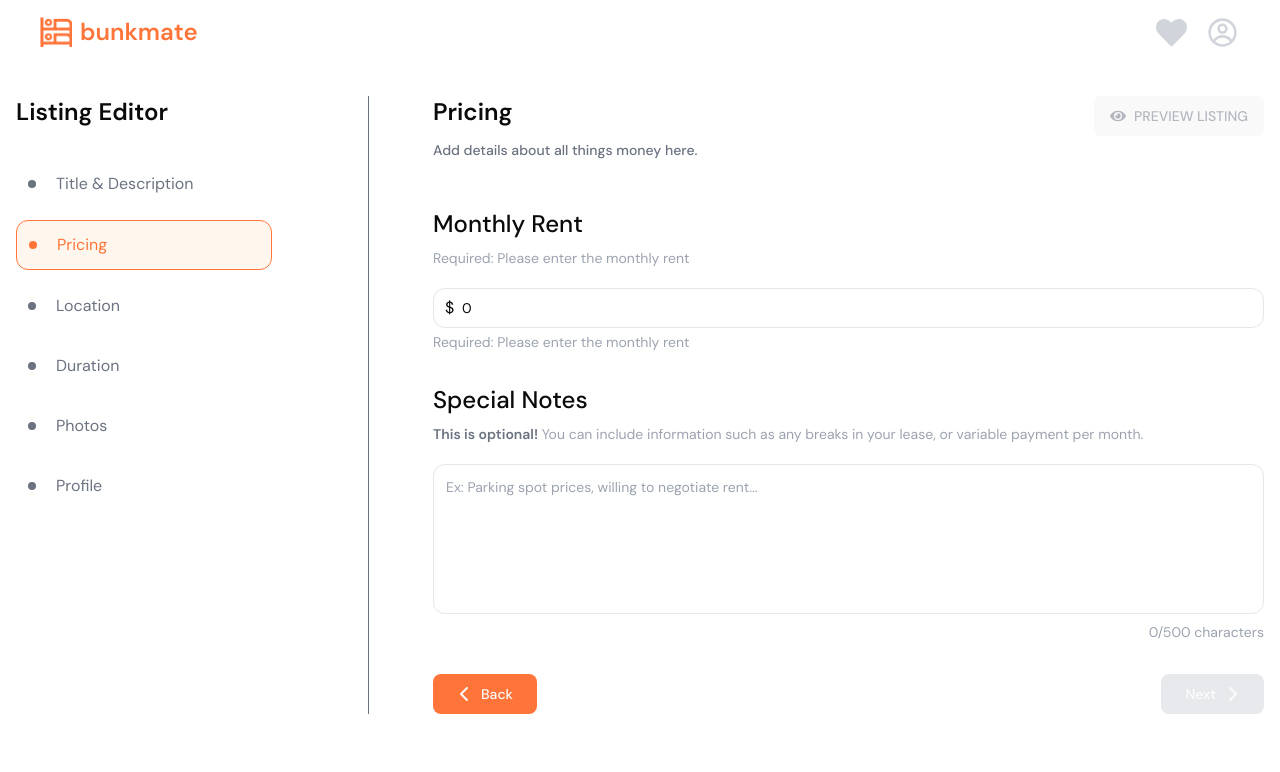
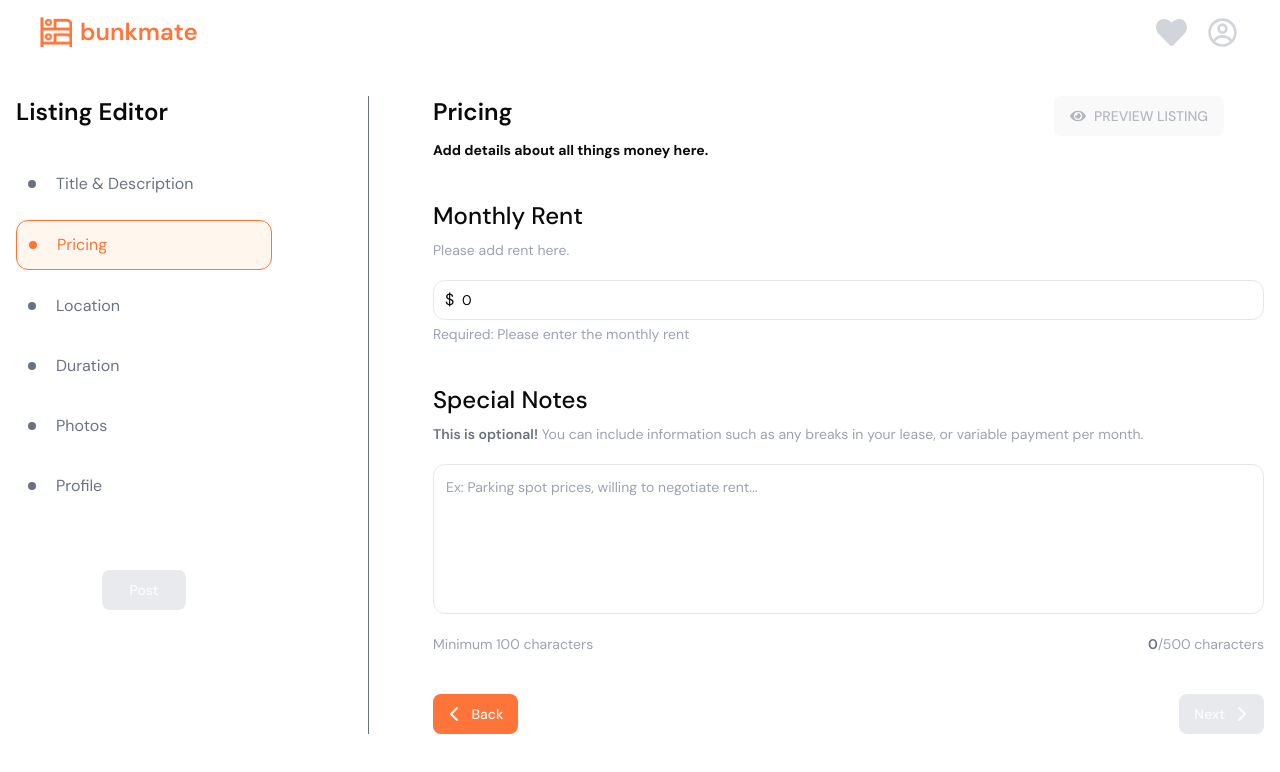
Before and after one commit to rice-apps/bunkmate-but-better, a Next.js app: page /post-a-listing in a window 1280 px wide. Both pictures are taken after a click on the element "Pricing". Shown: the top 772 px of the page. Built offline with nearby package versions, Linux system fonts and the light colour scheme.

Commit message:
latest styling changes - styling still in progress

```diff
--- a/app/post-a-listing/Duration.tsx
+++ b/app/post-a-listing/Duration.tsx
@@ -43,17 +43,16 @@ const Duration = ({
   };
 
   return (
-    <div className="space-y-8 w-full">
-      <div className="flex flex-row justify-between mb-12">
+    <div>
+      <div className="flex flex-row justify-between mr-10">
         <div>
           <h1 className="text-2xl font-semibold mb-3">Duration</h1>
-          <h2 className="text-sm font-[500] text-gray-500">
-            Set the start and end dates of your lease here.{" "}
-          </h2>
         </div>
-
         <PreviewButton formData={formData} />
       </div>
+      <h2 className="text-sm font-bold">
+        Set the start and end dates of your lease here.{" "}
+      </h2>
 
       <div className="flex justify-between">
         <div className="w-[49%]">
@@ -169,14 +168,14 @@ const Duration = ({
       <div className="flex flex-col space-y-2">
         <div className="flex justify-between">
           <Button
-            className="rounded-lg px-6 flex items-center bg-[#FF7439] hover:bg-[#FF7439]/90"
+            className="w-[5.3rem] rounded-lg px-6 flex items-center bg-[#FF7439] hover:bg-[#FF7439]/90"
             onClick={onBack}
           >
             <FaChevronLeft />
             <p>Back</p>
           </Button>
           <Button
-            className={`rounded-lg px-6 flex items-center ${
+            className={`w-[5.3rem] rounded-lg px-6 flex items-center ${
               isComplete ? "bg-[#FF7439] hover:bg-[#FF7439]/90" : "bg-gray-300"
             }`}
             onClick={onNext}
--- a/app/post-a-listing/Photos.tsx
+++ b/app/post-a-listing/Photos.tsx
@@ -44,21 +44,20 @@ const Photos = ({
   };
 
   return (
-    <div className="space-y-8 w-full">
-      <div className="flex flex-row justify-between mb-12">
+    <div>
+      <div className="flex flex-row justify-between mr-10">
         <div>
           <h1 className="text-2xl font-semibold mb-3">Photos</h1>
-          <h2 className="text-sm font-[500] text-gray-800 mb-3">
-            Add photos and optional descriptions to your lease!{" "}
-          </h2>
-          <p className="mb-6 text-gray-500 text-sm">
-            You are required to upload at least 5 relevant photos to post your
-            listing. Captions are optional but highly encouraged!
-          </p>
         </div>
-
         <PreviewButton formData={formData} />
       </div>
+      <h2 className="text-sm font-[500] text-gray-800">
+        Add photos and optional descriptions to your lease!{" "}
+      </h2>
+      <p className="mb-6 text-gray-500 text-sm">
+        You are required to upload at least 5 relevant photos to post your
+        listing. Captions are optional but highly encouraged!
+      </p>
 
       <div>
         <p
@@ -137,14 +136,14 @@ const Photos = ({
       <div className="flex flex-col space-y-2">
         <div className="flex justify-between">
           <Button
-            className="rounded-lg px-6 flex items-center bg-[#FF7439] hover:bg-[#FF7439]/90"
+            className="w-[5.3rem] rounded-lg px-6 flex items-center bg-[#FF7439] hover:bg-[#FF7439]/90"
             onClick={onBack}
           >
             <FaChevronLeft />
             <p>Back</p>
           </Button>
           <Button
-            className={`rounded-lg px-6 flex items-center ${
+            className={`w-[5.3rem] rounded-lg px-6 flex items-center ${
               isComplete ? "bg-[#FF7439] hover:bg-[#FF7439]/90" : "bg-gray-300"
             }`}
             onClick={onNext}
--- a/app/post-a-listing/Pricing.tsx
+++ b/app/post-a-listing/Pricing.tsx
@@ -5,7 +5,12 @@ import PreviewButton from "./PreviewButton";
 import { FaChevronRight, FaChevronLeft } from "react-icons/fa6";
 
 // Pricing Component
-const Pricing = ({ formData, setFormData, onNext, onBack }: {
+const Pricing = ({
+  formData,
+  setFormData,
+  onNext,
+  onBack,
+}: {
   formData: any;
   setFormData: any;
   onNext: () => void;
@@ -16,32 +21,34 @@ const Pricing = ({ formData, setFormData, onNext, onBack }: {
   const handlePriceChange = (e: React.ChangeEvent<HTMLInputElement>) => {
     const value = e.target.value;
     // Ensure the rent is a positive number
-    if (Number(value) >= 0 || value === '') {
+    if (Number(value) >= 0 || value === "") {
       setFormData({ ...formData, price: value });
     }
   };
 
-  const handlePriceNotesChange = (e: React.ChangeEvent<HTMLTextAreaElement>) => {
+  const handlePriceNotesChange = (
+    e: React.ChangeEvent<HTMLTextAreaElement>
+  ) => {
     setFormData({ ...formData, priceNotes: e.target.value });
   };
 
   return (
-    <div className="space-y-8 w-full">
-      <div className="flex flex-row justify-between mb-12">
     <div>
-          <h1 className="text-2xl font-semibold mb-3">
-            Pricing
-          </h1>
-          <h2 className="text-sm font-[500] text-gray-500">Add details about all things money here. </h2>
+      <div className="flex flex-row justify-between mr-10">
+        <div>
+          <h1 className="text-2xl font-semibold mb-3">Pricing</h1>
         </div>
 
         <PreviewButton formData={formData} />
       </div>
+      <h2 className="text-sm font-bold">
+        Add details about all things money here.{" "}
+      </h2>
 
       <div>
-        <h2 className="text-2xl font-medium mb-2">Monthly Rent</h2>
+        <h2 className="text-2xl font-medium mb-2 mt-10">Monthly Rent</h2>
         <span className="text-sm text-gray-400 mb-5 block">
-          Required: Please enter the monthly rent
+          Please add rent here.
         </span>
         <div className="relative">
           <span className="absolute left-3 top-[8px]">$</span>
@@ -61,8 +68,12 @@ const Pricing = ({ formData, setFormData, onNext, onBack }: {
       </div>
 
       <div>
-        <h2 className="text-2xl font-medium mb-2">Special Notes</h2>
-        <p className="text-sm text-gray-400 mb-5"><span className="font-semibold text-gray-500">This is optional!</span> You can include information such as any breaks in your lease, or variable payment per month. </p>
+        <h2 className="text-2xl font-medium mb-2 mt-10">Special Notes</h2>
+        <p className="text-sm text-gray-400 mb-5">
+          <span className="font-semibold text-gray-500">This is optional!</span>{" "}
+          You can include information such as any breaks in your lease, or
+          variable payment per month.{" "}
+        </p>
         <div className="relative">
           <Textarea
             placeholder="Ex: Parking spot prices, willing to negotiate rent..."
@@ -71,8 +82,24 @@ const Pricing = ({ formData, setFormData, onNext, onBack }: {
             maxLength={500}
             className="min-h-[150px] rounded-xl border border-gray-200 resize-none placeholder:text-gray-400 py-3"
           />
-          <div className="flex justify-end mt-2 text-sm text-gray-400">
-            <span>{formData.priceNotes.length}/500 characters</span>
+          <div className="flex justify-between mt-5 text-sm text-gray-400 mb-10">
+            <span
+              className={
+                formData.priceNotes.length >= 100
+                  ? "text-green-500"
+                  : "text-gray-400"
+              }
+            >
+              {formData.priceNotes.length >= 100
+                ? "✓ Minimum reached"
+                : "Minimum 100 characters"}
+            </span>
+            <span>
+              <span className="text-gray-500 font-semibold">
+                {formData.priceNotes.length}
+              </span>
+              /500 characters
+            </span>
           </div>
         </div>
       </div>
@@ -80,16 +107,15 @@ const Pricing = ({ formData, setFormData, onNext, onBack }: {
       <div className="flex flex-col space-y-2">
         <div className="flex justify-between">
           <Button
-          className='rounded-lg px-6 flex items-center bg-[#FF7439] hover:bg-[#FF7439]/90'
+            className="w-[5.3rem] rounded-lg px-6 flex items-center bg-[#FF7439] hover:bg-[#FF7439]/90"
             onClick={onBack}
           >
             <FaChevronLeft />
             <p>Back</p>
           </Button>
           <Button
-          className={`rounded-lg px-6 flex items-center ${isComplete
-            ? 'bg-[#FF7439] hover:bg-[#FF7439]/90'
-            : 'bg-gray-300'
+            className={`w-[5.3rem] rounded-lg px-6 flex items-center ${
+              isComplete ? "bg-[#FF7439] hover:bg-[#FF7439]/90" : "bg-gray-300"
             }`}
             onClick={onNext}
             disabled={!isComplete}
@@ -100,10 +126,9 @@ const Pricing = ({ formData, setFormData, onNext, onBack }: {
         </div>
 
         {/* Optional: Show completion status */}
-
       </div>
     </div>
   );
 };
 
-export default Pricing
+export default Pricing;
--- a/app/post-a-listing/Profile.tsx
+++ b/app/post-a-listing/Profile.tsx
@@ -65,12 +65,27 @@ const Profile = ({
   formData: any;
   setFormData: any;
   onBack: () => void;
-}) => (
-  <div className="space-y-8 w-full">
-    <div className="flex flex-row justify-between mb-12">
+}) => {
+  const isComplete = Boolean(
+    formData.title.length >= 1 &&
+      formData.description.length >= 100 &&
+      formData.price &&
+      formData.address &&
+      formData.startDate &&
+      formData.endDate &&
+      formData.photos.length >= 5 &&
+      formData.phone
+  );
+
+  return (
     <div>
-        <h1 className="text-2xl font-semibold mb-3">Profile</h1>
-        <h2 className="mb-2 text-sm text-[#222222] font-bold whitespace-nowrap">
+      <div className="flex flex-row justify-between mr-10">
+        <div>
+          <h1 className="text-2xl font-semibold">Profile</h1>
+        </div>
+        <PreviewButton formData={formData} />
+      </div>
+      <h2 className="mb-2 text-sm text-[#222222] font-bold whitespace">
         Below is your current profile information. If you want to change this
         information, go to the{" "}
         <Link href="/profile-section" className="font-bold text-[#FF7439]">
@@ -78,9 +93,6 @@ const Profile = ({
         </Link>
         .
       </h2>
-      </div>
-      <PreviewButton formData={formData} />
-    </div>
       <div className="grid grid-cols-[1fr_2fr] items-start gap-4 pl-8">
         <div>
           <h2 className="text-[1.25rem] font-medium mb-4">Profile Picture</h2>
@@ -121,7 +133,7 @@ const Profile = ({
               className={`flex items-center w-[23rem] space-x-2 p-4 rounded-xl border-2
           ${
             formData.affiliation === "rice"
-              ? "border-[#FF7439] bg-[#FF7439]/10"
+              ? "border-[#FF7439] bg-[#FF7439]/30"
               : "border-[#B5B5B5] bg-gray-50"
           }`}
             >
@@ -141,7 +153,7 @@ const Profile = ({
               className={`flex items-center w-[23rem] space-x-2 p-4 rounded-xl border-2
           ${
             formData.affiliation === "alum"
-              ? "border-[#FF7439] bg-[#FF7439]/10"
+              ? "border-[#FF7439] bg-[#FF7439]/30"
               : "border-[#B5B5B5] bg-gray-50"
           }`}
             >
@@ -162,7 +174,7 @@ const Profile = ({
       </div>
       <div>
         <div>
-        <h2 className="text-[1.25rem] font-medium mb-2">Phone Number</h2>
+          <h2 className="text-[1.25rem] font-medium mb-2 mt-4">Phone Number</h2>
           <p className="mb-4 text-sm text-gray-400 mb-6">
             Use the number you’d like to be contacted with.
           </p>
@@ -185,19 +197,25 @@ const Profile = ({
         </div>
       </div>
 
-    <div className="flex justify-between">
+      <div className="flex justify-between pt-12">
         <Button
-        className="rounded-lg px-6 flex items-center bg-[#FF7439] hover:bg-[#FF7439]/90"
+          className="w-[5.3rem] rounded-lg px-6 flex items-center bg-[#FF7439] hover:bg-[#FF7439]/90"
           onClick={onBack}
         >
           <FaChevronLeft />
           <p>Back</p>
         </Button>
-      <Button className="bg-[#FF7439] hover:bg-[#FF7439]/90 rounded-lg px-6">
-        Post
+        <Button
+          className={`w-[5.3rem] rounded-lg px-6 flex items-center ${
+            isComplete ? "bg-[#FF7439] hover:bg-[#FF7439]/90" : "bg-gray-300"
+          }`}
+          disabled={!isComplete}
+        >
+          <p>Post</p>
         </Button>
       </div>
     </div>
   );
+};
 
 export default Profile;
--- a/app/post-a-listing/TitleDescription.tsx
+++ b/app/post-a-listing/TitleDescription.tsx
@@ -5,39 +5,48 @@ import PreviewButton from "./PreviewButton";
 import { FaArrowRightArrowLeft } from "react-icons/fa6";
 import { FaChevronRight } from "react-icons/fa";
 
-const TitleDescription = ({ formData, setFormData, onNext }: {
+const TitleDescription = ({
+  formData,
+  setFormData,
+  onNext,
+}: {
   formData: any;
   setFormData: any;
   onNext: () => void;
 }) => {
-  const isComplete = formData.title.length >= 1 && formData.description.length >= 100;
+  const isComplete =
+    formData.title.length >= 1 && formData.description.length >= 100;
 
   const handleTitleChange = (e: React.ChangeEvent<HTMLInputElement>) => {
     const newFormData = { ...formData, title: e.target.value };
     setFormData(newFormData);
   };
 
-  const handleDescriptionChange = (e: React.ChangeEvent<HTMLTextAreaElement>) => {
+  const handleDescriptionChange = (
+    e: React.ChangeEvent<HTMLTextAreaElement>
+  ) => {
     const newFormData = { ...formData, description: e.target.value };
     setFormData(newFormData);
   };
 
   return (
-    <div className="space-y-8 w-full">
-      <div className="flex flex-row justify-between mb-12">
+    <div>
+      <div className="flex flex-row justify-between mr-10">
         <div>
-          <h1 className="text-2xl font-semibold mb-3">
-            Title & Description
-          </h1>
-          <h2 className="text-sm font-[500] text-gray-500">Add details about what your listing is like here.</h2>
+          <h1 className="text-2xl font-semibold mb-3">Title & Description</h1>
         </div>
-
         <PreviewButton formData={formData} />
       </div>
+      <h2 className="text-sm font-bold mt-0 leading-tight">
+        Add details about what your listing is like here.
+      </h2>
 
       <div>
-        <h2 className="text-2xl font-medium mb-2">Title</h2>
-        <p className="text-gray-400 text-sm mb-5">Please write a short descriptive title for your listing. Do not include the address here.</p>
+        <h2 className="text-2xl font-medium mb-2 mt-10">Title</h2>
+        <p className="text-gray-400 text-sm mb-5">
+          Please write a short descriptive title for your listing. Do not
+          include the address here.
+        </p>
         <div className="relative">
           <Input
             placeholder="Ex: Life Tower"
@@ -48,15 +57,21 @@ const TitleDescription = ({ formData, setFormData, onNext }: {
           />
           <div className="flex mt-3 justify-end">
             <span className="text-sm text-gray-400">
-              <span className="text-gray-500 font-semibold">{formData.title.length}</span>/50 characters
+              <span className="text-gray-500 font-semibold">
+                {formData.title.length}
+              </span>
+              /50 characters
             </span>
           </div>
         </div>
       </div>
 
       <div>
-        <h2 className="text-2xl font-medium mb-2">Description</h2>
-        <p className="text-gray-400 text-sm mb-5">Share a general description of the property so potential subleasers/roommates know what to expect.</p>
+        <h2 className="text-2xl font-medium mb-2 mt-10">Description</h2>
+        <p className="text-gray-400 text-sm mb-5">
+          Share a general description of the property so potential
+          subleasers/roommates know what to expect.
+        </p>
         <div className="relative">
           <Textarea
             placeholder="Ex: Life Tower is a modern high-rise apartment complex near Rice University, offering student-friendly housing with various amenities like a fitness center, study lounges, and a rooftop pool. It provides convenient access to campus and nearby attractions, making it a popular choice for Rice students seeking off-campus living with a community vibe."
@@ -65,21 +80,33 @@ const TitleDescription = ({ formData, setFormData, onNext }: {
             className="min-h-[200px] rounded-xl border border-gray-200 resize-none placeholder:text-gray-400"
             maxLength={500}
           />
-          <div className="flex justify-between mt-5 text-sm text-gray-400">
-            <span className={formData.description.length >= 100 ? 'text-green-500' : 'text-gray-400'}>
-              {formData.description.length >= 100 ? '✓ Minimum reached' : 'Minimum 100 characters'}
+          <div className="flex justify-between mt-5 text-sm text-gray-400 mb-10">
+            <span
+              className={
+                formData.description.length >= 100
+                  ? "text-green-500"
+                  : "text-gray-400"
+              }
+            >
+              {formData.description.length >= 100
+                ? "✓ Minimum reached"
+                : "Minimum 100 characters"}
             </span>
-            <span><span className="text-gray-500 font-semibold">{formData.description.length}</span>/500 characters</span>
+            <span>
+              <span className="text-gray-500 font-semibold">
+                {formData.description.length}
+              </span>
+              /500 characters
+            </span>
           </div>
         </div>
       </div>
 
       <div className="flex justify-end">
         <Button
-          className={`rounded-lg px-6 flex items-center ${isComplete
-            ? 'bg-[#FF7439] hover:bg-[#FF7439]/90'
-            : 'bg-gray-300'
-            }`}
+          className={`w-[5.3rem] rounded-lg px-6 flex items-center ${
+            isComplete ? "bg-[#FF7439] hover:bg-[#FF7439]/90" : "bg-gray-300"
+          }`}
           onClick={onNext}
           disabled={!isComplete}
         >
--- a/app/post-a-listing/page.tsx
+++ b/app/post-a-listing/page.tsx
@@ -77,6 +77,11 @@ const PostListing = () => {
     // email: '',
     phone: "",
   });
+
+  const isComplete = Boolean(
+    formData.title.length >= 1 && formData.description.length >= 100 && formData.price && formData.address &&
+    formData.startDate && formData.endDate && formData.photos.length >= 5 && formData.phone
+  );
 
   const handleSubmit = async (e: MouseEvent) => {
     e.preventDefault();
@@ -358,10 +363,20 @@ const PostListing = () => {
                       {category.name}
                     </div>
                   ))}
+                  {/* Post Button */}
+                  <div className="flex items-center justify-center pt-12">
+                  <Button
+                    className={`w-[5.3rem] rounded-lg px-6 flex items-center ${
+                      isComplete ? "bg-[#FF7439] hover:bg-[#FF7439]/90" : "bg-gray-300"
+                    }`}
+                    disabled={!isComplete}
+                  >
+                    <p>Post</p>
+                  </Button>
+                  </div>
                 </div>
               </div>
             </div>
-            {/* Post Button */}
             <div className="mt-8"></div>
             {/* Form Content */}
             <div className="flex-1 ml-[16rem] pl-16 border-l border-gray-500">
--- a/components/ListingCard.tsx
+++ b/components/ListingCard.tsx
@@ -9,13 +9,12 @@ import { IconContext } from "react-icons";
 import { MdEdit } from "react-icons/md";
 import { RiDeleteBinLine } from "react-icons/ri";
 
-
 import {
   DropdownMenu,
   DropdownMenuContent,
   DropdownMenuItem,
   DropdownMenuTrigger,
-} from "@/components/ui/dropdown-menu"
+} from "@/components/ui/dropdown-menu";
 
 import { createClient } from "@/utils/supabase/client";
 
@@ -45,19 +44,27 @@ const ListingCard: React.FC<CardProps> = ({
   const [favorite, setFavorite] = useState(isFavorited);
   const router = useRouter();
 
-  const handleAddOrRemoveFavorite = async (e: React.MouseEvent<HTMLButtonElement>) => {
+  const handleAddOrRemoveFavorite = async (
+    e: React.MouseEvent<HTMLButtonElement>
+  ) => {
     e.stopPropagation();
     // Add API call to modify isFavorited (actual attribute in table)
     const supabase = createClient();
-    const { data: { user } } = await supabase.auth.getUser();
+    const {
+      data: { user },
+    } = await supabase.auth.getUser();
 
     try {
       if (favorite) {
-        await supabase.from('users_favorites').delete().eq('user_id', user?.id).eq('listing_id', postId);
+        await supabase
+          .from("users_favorites")
+          .delete()
+          .eq("user_id", user?.id)
+          .eq("listing_id", postId);
       } else {
-        await supabase.from('users_favorites').insert({
+        await supabase.from("users_favorites").insert({
           user_id: user?.id,
-          listing_id: postId
+          listing_id: postId,
         });
       }
 
@@ -65,7 +72,6 @@ const ListingCard: React.FC<CardProps> = ({
     } catch (error) {
       alert("Failed to favorite/unfavorite a listing");
     }
-
   };
 
   const handleCardClick = () => {
@@ -74,7 +80,7 @@ const ListingCard: React.FC<CardProps> = ({
 
   return (
     <div className="w-full cursor-pointer" onClick={handleCardClick}>
-      <div className="relative rounded-2xl overflow-hidden bg-white">
+      <div className="relative overflow-hidden bg-white">
         {/* Image Container */}
         <div className="relative w-full aspect-square">
           <Image
@@ -114,18 +120,31 @@ const ListingCard: React.FC<CardProps> = ({
                 <DropdownMenu key={"editTrigger"}>
                   <DropdownMenuTrigger asChild>
                     <div className="flex rounded-full bg-white place-items-center justify-center w-[35px] h-[35px] hover:scale-110 transition-transform duration-100">
-                        <MdEdit className="text-[#FF7439]" style={{ width: '18px', height: '18px' }} />
+                      <MdEdit
+                        className="text-[#FF7439]"
+                        style={{ width: "18px", height: "18px" }}
+                      />
                     </div>
                   </DropdownMenuTrigger>
 
-                  <DropdownMenuContent className=''>
-                    <DropdownMenuItem key={"edit"} className="flex justify-left group">
+                  <DropdownMenuContent className="">
+                    <DropdownMenuItem
+                      key={"edit"}
+                      className="flex justify-left group"
+                    >
                       <MdEdit className="group-hover:text-[#FF7439]" />
-                      <p className='group-hover:text-[#FF7439] text-left'>Edit</p>
+                      <p className="group-hover:text-[#FF7439] text-left">
+                        Edit
+                      </p>
                     </DropdownMenuItem>
-                    <DropdownMenuItem key={"delete"} className="flex justify-left group">
+                    <DropdownMenuItem
+                      key={"delete"}
+                      className="flex justify-left group"
+                    >
                       <RiDeleteBinLine className="group-hover:text-[#FF7439]" />
-                      <p className='group-hover:text-[#FF7439] text-left'>Delete</p>
+                      <p className="group-hover:text-[#FF7439] text-left">
+                        Delete
+                      </p>
                     </DropdownMenuItem>
                   </DropdownMenuContent>
                 </DropdownMenu>
```
Also changed, not shown: app/post-a-listing/Location.tsx (+34 -16 lines). Lines whose indentation alone changed are shown as unchanged.
